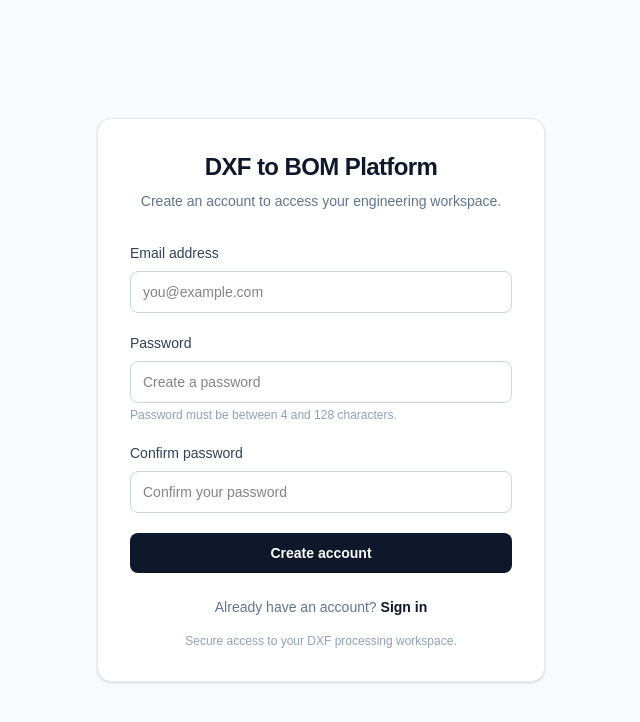
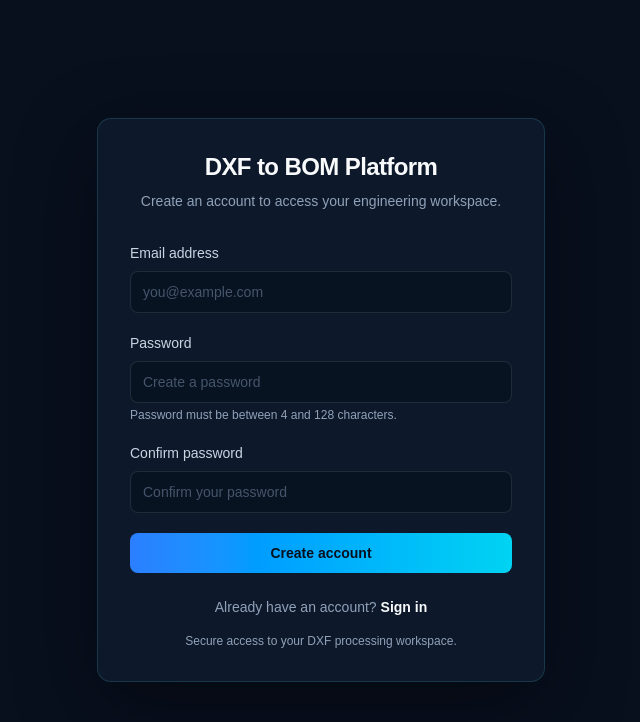
Before and after one commit to jane19970313/cad-bom-platform, a Next.js app in the folder frontend/: page /register in a window 1280 px wide. Shown: the top 722 px of the page, without its empty margins (319-959 px from the left). Built offline with nearby package versions, Linux system fonts and the light colour scheme; no server answers.

Commit message:
Align sign-in and registration screens with engineering workspace theme

```diff
--- a/frontend/src/app/register/page.tsx
+++ b/frontend/src/app/register/page.tsx
@@ -57,16 +57,16 @@ export default function RegisterPage() {
   }
 
   return (
-    <main className="flex min-h-screen items-center justify-center bg-slate-50 px-4 py-12">
-      <div className="w-full max-w-md rounded-xl border border-slate-200 bg-white p-8 shadow-sm">
+    <main className="flex min-h-screen items-center justify-center bg-[#080f1d] px-4 py-12 text-slate-100">
+      <div className="w-full max-w-md rounded-xl border border-cyan-300/15 bg-[#0d192a] p-8 shadow-[0_24px_80px_rgba(0,0,0,.38)]">
 
         {/* Header */}
         <div className="mb-8 text-center">
-          <h1 className="text-2xl font-bold tracking-tight text-slate-900">
+          <h1 className="text-2xl font-bold tracking-tight text-slate-50">
             DXF to BOM Platform
           </h1>
 
-          <p className="mt-2 text-sm text-slate-500">
+          <p className="mt-2 text-sm text-slate-400">
             Create an account to access your engineering workspace.
           </p>
         </div>
@@ -78,7 +78,7 @@ export default function RegisterPage() {
           <div>
             <label
               htmlFor="email"
-              className="mb-2 block text-sm font-medium text-slate-700"
+              className="mb-2 block text-sm font-medium text-slate-300"
             >
               Email address
             </label>
@@ -91,7 +91,7 @@ export default function RegisterPage() {
               value={email}
               onChange={(event) => setEmail(event.target.value)}
               placeholder="you@example.com"
-              className="w-full rounded-md border border-slate-300 px-3 py-2.5 text-sm outline-none focus:border-slate-500 focus:ring-2 focus:ring-slate-200"
+              className="w-full rounded-md border border-white/10 bg-[#081321] px-3 py-2.5 text-sm text-slate-100 placeholder:text-slate-600 outline-none focus:border-cyan-300/50 focus:ring-2 focus:ring-cyan-300/10"
             />
           </div>
 
@@ -99,7 +99,7 @@ export default function RegisterPage() {
           <div>
             <label
               htmlFor="password"
-              className="mb-2 block text-sm font-medium text-slate-700"
+              className="mb-2 block text-sm font-medium text-slate-300"
             >
               Password
             </label>
@@ -114,7 +114,7 @@ export default function RegisterPage() {
               value={password}
               onChange={(event) => setPassword(event.target.value)}
               placeholder="Create a password"
-              className="w-full rounded-md border border-slate-300 px-3 py-2.5 text-sm outline-none focus:border-slate-500 focus:ring-2 focus:ring-slate-200"
+              className="w-full rounded-md border border-white/10 bg-[#081321] px-3 py-2.5 text-sm text-slate-100 placeholder:text-slate-600 outline-none focus:border-cyan-300/50 focus:ring-2 focus:ring-cyan-300/10"
             />
 
             <p className="mt-1 text-xs text-slate-400">
@@ -126,7 +126,7 @@ export default function RegisterPage() {
           <div>
             <label
               htmlFor="confirmPassword"
-              className="mb-2 block text-sm font-medium text-slate-700"
+              className="mb-2 block text-sm font-medium text-slate-300"
             >
               Confirm password
             </label>
@@ -139,7 +139,7 @@ export default function RegisterPage() {
               value={confirmPassword}
               onChange={(event) => setConfirmPassword(event.target.value)}
               placeholder="Confirm your password"
-              className="w-full rounded-md border border-slate-300 px-3 py-2.5 text-sm outline-none focus:border-slate-500 focus:ring-2 focus:ring-slate-200"
+              className="w-full rounded-md border border-white/10 bg-[#081321] px-3 py-2.5 text-sm text-slate-100 placeholder:text-slate-600 outline-none focus:border-cyan-300/50 focus:ring-2 focus:ring-cyan-300/10"
             />
           </div>
 
@@ -147,7 +147,7 @@ export default function RegisterPage() {
           {error && (
             <div
               role="alert"
-              className="rounded-md border border-red-200 bg-red-50 p-3 text-sm text-red-700"
+              className="rounded-md border border-rose-300/20 bg-rose-300/10 p-3 text-sm text-rose-200"
             >
               {error}
             </div>
@@ -157,7 +157,7 @@ export default function RegisterPage() {
           {success && (
             <div
               role="status"
-              className="rounded-md border border-green-200 bg-green-50 p-3 text-sm text-green-700"
+              className="rounded-md border border-emerald-300/20 bg-emerald-300/10 p-3 text-sm text-emerald-200"
             >
               {success}
             </div>
@@ -167,18 +167,18 @@ export default function RegisterPage() {
           <button
             type="submit"
             disabled={loading}
-            className="w-full rounded-md bg-slate-900 px-4 py-2.5 text-sm font-semibold text-white transition hover:bg-slate-700 disabled:cursor-not-allowed disabled:opacity-60"
+            className="w-full rounded-md bg-gradient-to-r from-blue-500 to-cyan-400 px-4 py-2.5 text-sm font-semibold text-[#06111f] transition hover:from-blue-400 hover:to-cyan-300 disabled:cursor-not-allowed disabled:opacity-60"
           >
             {loading ? "Creating account..." : "Create account"}
           </button>
         </form>
 
         {/* Login Link */}
-        <p className="mt-6 text-center text-sm text-slate-500">
+        <p className="mt-6 text-center text-sm text-slate-400">
           Already have an account?{" "}
           <Link
             href="/login"
-            className="font-semibold text-slate-900 hover:text-slate-600"
+            className="font-semibold text-slate-50 hover:text-slate-600"
           >
             Sign in
           </Link>
```
